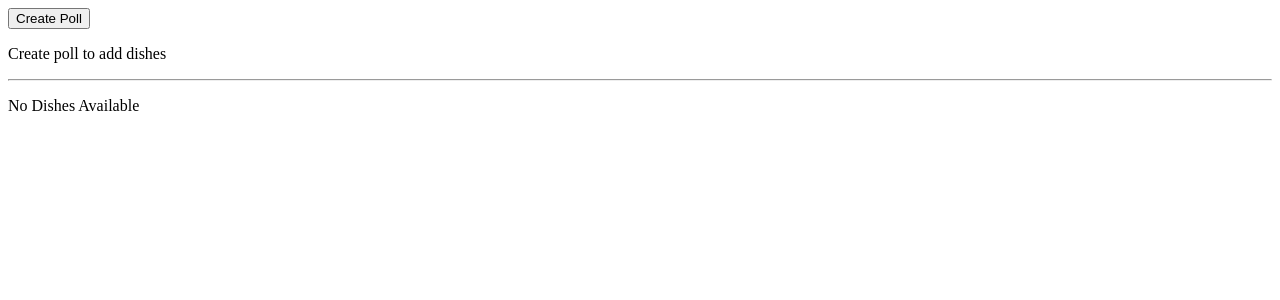
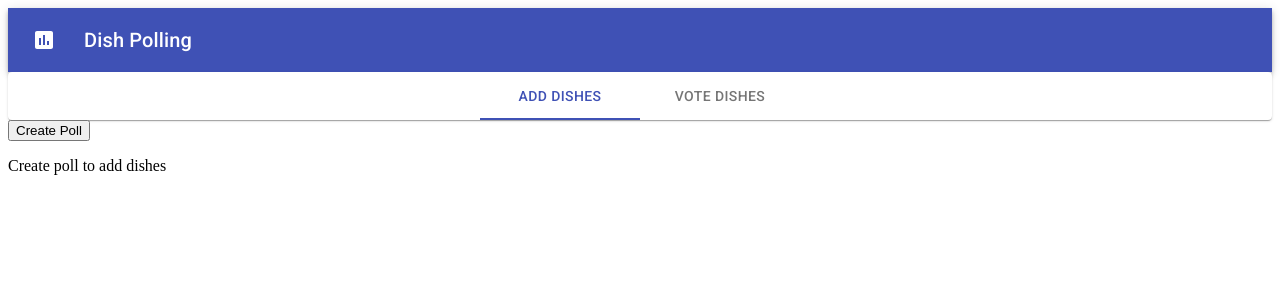
Before and after one commit to SomashekarGowdaS/Dish-Polling, a React (Create React App) app: page /polls in a window 1280 px wide. Shown: the top 300 px of the page. Built offline with nearby package versions, Linux system fonts and the light colour scheme.

Commit message:
ui (wip)

```diff
--- a/package.json
+++ b/package.json
@@ -5,6 +5,7 @@
   "dependencies": {
     "@hookform/resolvers": "^1.3.5",
     "@material-ui/core": "^4.11.3",
+    "@material-ui/icons": "^4.11.2",
     "@testing-library/jest-dom": "^5.11.9",
     "@testing-library/react": "^11.2.5",
     "@testing-library/user-event": "^12.8.3",
@@ -16,6 +17,7 @@
     "react-redux": "^7.2.2",
     "react-router-dom": "^5.2.0",
     "react-scripts": "4.0.3",
+    "react-swipeable-views": "^0.13.9",
     "react-thunk": "^1.0.0",
     "redux": "^4.0.5",
     "redux-thunk": "^2.3.0",
--- a/public/index.html
+++ b/public/index.html
@@ -1,21 +1,22 @@
 <!DOCTYPE html>
 <html lang="en">
+
 <head>
   <meta charset="utf-8" />
   <link rel="icon" href="%PUBLIC_URL%/favicon.ico" />
   <meta name="viewport" content="width=device-width, initial-scale=1" />
   <meta name="theme-color" content="#000000" />
-    <meta
-      name="description"
-      content="Web site created using create-react-app"
-    />
+  <meta name="description" content="Web site created using create-react-app" />
   <link rel="apple-touch-icon" href="%PUBLIC_URL%/logo192.png" />
   <!--
       manifest.json provides metadata used when your web app is installed on a
       user's mobile device or desktop. See https://developers.google.com/web/fundamentals/web-app-manifest/
     -->
   <link rel="manifest" href="%PUBLIC_URL%/manifest.json" />
-    <!--
+  <link rel="stylesheet" href="https://fonts.googleapis.com/css?family=Roboto:300,400,500,700&display=swap" />
+  <link rel="stylesheet" href="https://fonts.googleapis.com/icon?family=Material+Icons" />
+
+  <!--S
       Notice the use of %PUBLIC_URL% in the tags above.
       It will be replaced with the URL of the `public` folder during the build.
       Only files inside the `public` folder can be referenced from the HTML.
@@ -26,6 +27,7 @@
     -->
   <title>React App</title>
 </head>
+
 <body>
   <noscript>You need to enable JavaScript to run this app.</noscript>
   <div id="root"></div>
@@ -40,4 +42,5 @@
       To create a production bundle, use `npm run build` or `yarn build`.
     -->
 </body>
+
 </html>
--- a/src/App.js
+++ b/src/App.js
@@ -1,11 +1,11 @@
 import React from 'react'
 import { useDispatch, useSelector } from 'react-redux';
 import { Route, withRouter } from 'react-router'
-import { Link } from 'react-router-dom';
 import { startLogout } from './actions/loginActions';
 import Login from './containers/Login'
 import PollsContainer from './containers/Polls';
 import Results from './containers/Results';
+import AppBar from './containers/AppBar'
 
 function App(props) {
   const loggedUser = useSelector((state) => {
@@ -19,11 +19,7 @@ function App(props) {
 
   return (
     <div>
-      { Object.keys(loggedUser).length !== 0 && <ul>
-        <li onClick={handleLogout} > <Link to='#' > Logout </Link> </li>
-        <li> <Link to='/polls' > Dishes </Link> </li>
-        <li> <Link to='/results' > Results </Link> </li>
-      </ul>}
+      <AppBar loggedUser={loggedUser} handleLogout={handleLogout} />
       <Route path="/" component={Login} exact={true} />
       <Route path="/polls" component={PollsContainer} />
       <Route path="/results" component={Results} />
--- a/src/actions/loginActions.js
+++ b/src/actions/loginActions.js
@@ -25,8 +25,8 @@ export const setLoggedUser = (user) => {
 export const startLogout = (navigate) => {
     return (dispatch) => {
         if (window.confirm('Are you sure?')) {
+            dispatch(removeLoggedUser());
             localStorage.removeItem('loggedUser');
-            dispatch(removeLoggedUser());
             navigate('/');
         }
     }
--- /dev/null
+++ b/src/components/Card/index.js
@@ -0,0 +1,50 @@
+import React from 'react';
+import { makeStyles } from '@material-ui/core/styles';
+import Card from '@material-ui/core/Card';
+import CardActionArea from '@material-ui/core/CardActionArea';
+import CardActions from '@material-ui/core/CardActions';
+import CardContent from '@material-ui/core/CardContent';
+import CardMedia from '@material-ui/core/CardMedia';
+import Button from '@material-ui/core/Button';
+import Typography from '@material-ui/core/Typography';
+
+const useStyles = makeStyles({
+    root: {
+        maxWidth: 345,
+    },
+});
+
+export default function ImgMediaCard() {
+    const classes = useStyles();
+
+    return (
+        <Card className={classes.root}>
+            <CardActionArea>
+                <CardMedia
+                    component="img"
+                    alt="Contemplative Reptile"
+                    height="140"
+                    image="/static/images/cards/contemplative-reptile.jpg"
+                    title="Contemplative Reptile"
+                />
+                <CardContent>
+                    <Typography gutterBottom variant="h5" component="h2">
+                        Lizard
+                    </Typography>
+                    <Typography variant="body2" color="textSecondary" component="p">
+                        Lizards are a widespread group of squamate reptiles, with over 6,000 species, ranging
+                        across all continents except Antarctica
+                    </Typography>
+                </CardContent>
+            </CardActionArea>
+            <CardActions>
+                <Button size="small" color="primary">
+                    Share
+                </Button>
+                <Button size="small" color="primary">
+                    Learn More
+                </Button>
+            </CardActions>
+        </Card>
+    );
+}
--- /dev/null
+++ b/src/containers/AppBar/index.js
@@ -0,0 +1,51 @@
+import React from 'react';
+import { makeStyles } from '@material-ui/core/styles';
+import AppBar from '@material-ui/core/AppBar';
+import Toolbar from '@material-ui/core/Toolbar';
+import Typography from '@material-ui/core/Typography';
+import Button from '@material-ui/core/Button';
+import IconButton from '@material-ui/core/IconButton';
+import PollIcon from '@material-ui/icons/Poll';
+import { Link } from 'react-router-dom';
+
+const useStyles = makeStyles((theme) => ({
+    root: {
+        flexGrow: 1,
+    },
+    menuButton: {
+        marginRight: theme.spacing(2),
+    },
+    title: {
+        flexGrow: 1,
+    },
+    link: {
+        color: 'inherit',
+        textDecoration: 'auto !important'
+    }
+}));
+
+export default function ButtonAppBar({ loggedUser, handleLogout }) {
+    const classes = useStyles();
+
+    return (
+        <div className={classes.root}>
+            <AppBar position="static">
+                <Toolbar>
+                    <IconButton edge="start" className={classes.menuButton} color="inherit" aria-label="menu">
+                        <PollIcon />
+                    </IconButton>
+                    <Typography variant="h6" className={classes.title}>
+                        Dish Polling
+                    </Typography>
+                    {Object.keys(loggedUser).length !== 0 && (
+                        <>
+                            <Button color="inherit"><Link className={classes.link} to='/polls' > Dishes </Link></Button>
+                            <Button color="inherit"><Link className={classes.link} to='/results' > Results </Link></Button>
+                            <Button color="inherit" onClick={handleLogout}><Link className={classes.link} to='#' > Logout </Link></Button>
+                        </>
+                    )}
+                </Toolbar>
+            </AppBar>
+        </div>
+    );
+}
--- a/src/containers/Polls/VoteDishes/index.js
+++ b/src/containers/Polls/VoteDishes/index.js
@@ -2,6 +2,7 @@ import React, { useState } from 'react'
 import { useDispatch, useSelector } from 'react-redux'
 import { startUpdateDishes } from '../../../actions/dishesActions';
 import Dish from '../Dish';
+import Card from '../../../components/Card'
 
 const VoteDishes = (props) => {
     const dispatch = useDispatch()
@@ -98,6 +99,7 @@ const VoteDishes = (props) => {
 
     return (
         <div>
+            <Card />
             { dishes.length === 0 ? (
                 <p> No Dishes Available </p>
             ) : (
--- a/src/containers/Polls/index.js
+++ b/src/containers/Polls/index.js
@@ -3,9 +3,10 @@ import { useDispatch, useSelector } from 'react-redux';
 import { startCreatePoll, startEndPoll } from '../../actions/pollActions';
 import AddDish from './AddDish';
 import VoteDishes from './VoteDishes';
-
+import Tabs from '../Tabs'
 
 const PollsContainer = (props) => {
+    const [activeId, setActiveId] = React.useState(0)
     const poll = useSelector((state) => {
         return state.poll;
     });
@@ -22,9 +23,14 @@ const PollsContainer = (props) => {
         dispatch(startEndPoll());
     }
 
+    const handleChangeTab = (value) => {
+        setActiveId(value)
+    }
     return (
         <div>
-            { poll.pollCreated ? (
+            <Tabs handleChangeTab={handleChangeTab} />
+            {activeId === 0 ?
+                poll.pollCreated ? (
                     <div>
                         <p> Poll Created </p>
                         { poll.createdBy === loggedUser.userId && <button onClick={handleEndPoll} > End Poll </button>}
@@ -35,9 +41,12 @@ const PollsContainer = (props) => {
                         <button onClick={handleCreatePoll} > Create Poll </button>
                         <p> Create poll to add dishes </p>
                     </div>
-            )}
-            <hr />
+                )
+                :
+                (
                     <VoteDishes />
+                )
+            }
         </div>
     )
 }
--- /dev/null
+++ b/src/containers/Tabs/index.js
@@ -0,0 +1,36 @@
+import React from 'react';
+import { makeStyles } from '@material-ui/core/styles';
+import Paper from '@material-ui/core/Paper';
+import Tabs from '@material-ui/core/Tabs';
+import Tab from '@material-ui/core/Tab';
+
+const useStyles = makeStyles({
+    root: {
+        flexGrow: 1,
+    },
+});
+
+export default function CenteredTabs({ handleChangeTab }) {
+    const classes = useStyles();
+    const [value, setValue] = React.useState(0);
+
+    const handleChange = (event, newValue) => {
+        setValue(newValue);
+        handleChangeTab(newValue)
+    };
+
+    return (
+        <Paper className={classes.root}>
+            <Tabs
+                value={value}
+                onChange={handleChange}
+                indicatorColor="primary"
+                textColor="primary"
+                centered
+            >
+                <Tab label="Add Dishes" />
+                <Tab label="Vote Dishes" />
+            </Tabs>
+        </Paper>
+    );
+}
--- a/src/index.js
+++ b/src/index.js
@@ -8,7 +8,7 @@ import configureStore from './store/configureStore';
 const store = configureStore();
 
 store.subscribe(() => {
-  console.log(store.getState());
+  // console.log(store.getState());
 })
 
 ReactDOM.render(
```
Also changed, not shown: 1 other file (tests, documents, lock files or other folders). Lines whose indentation alone changed are shown as unchanged.
